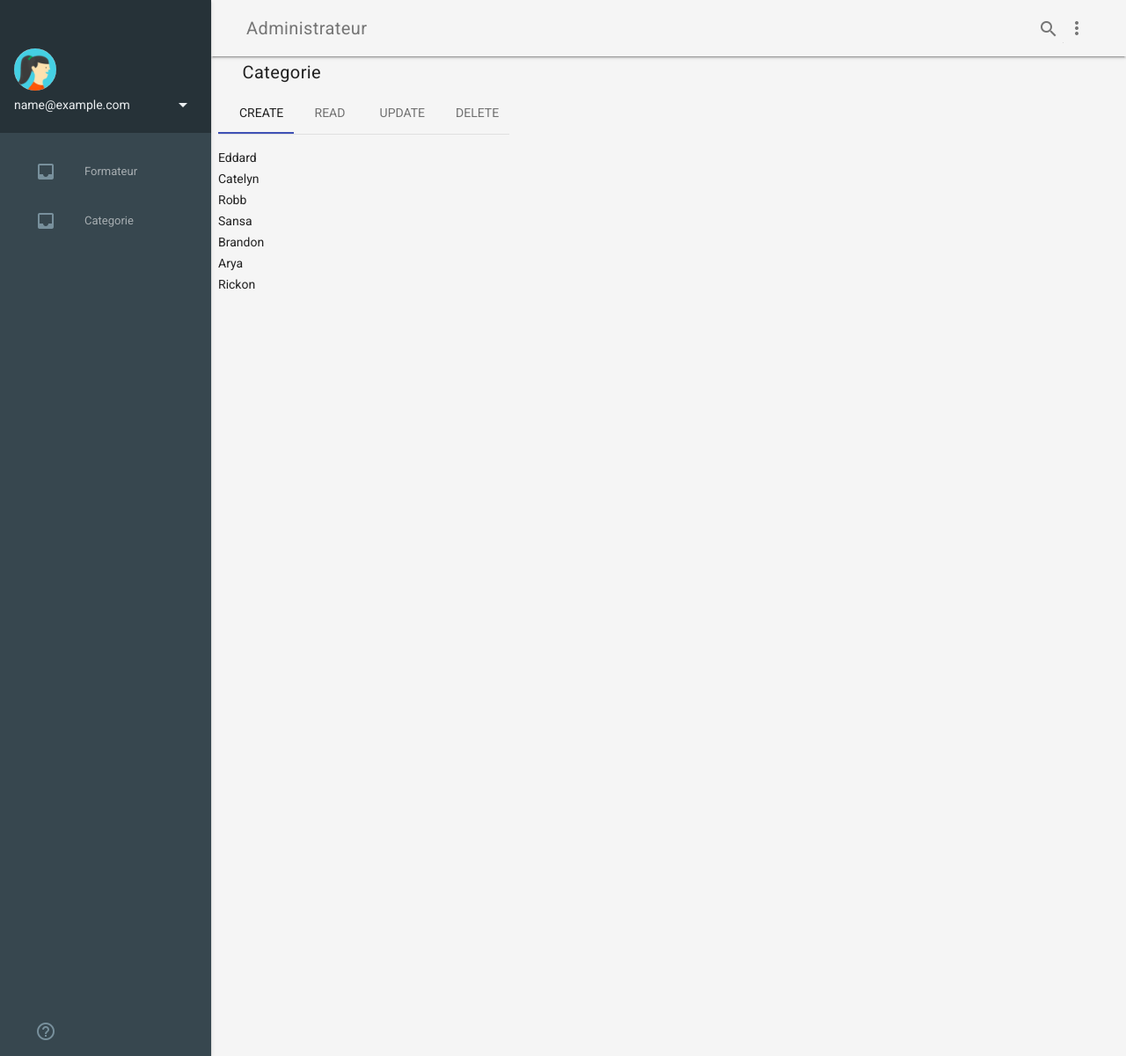
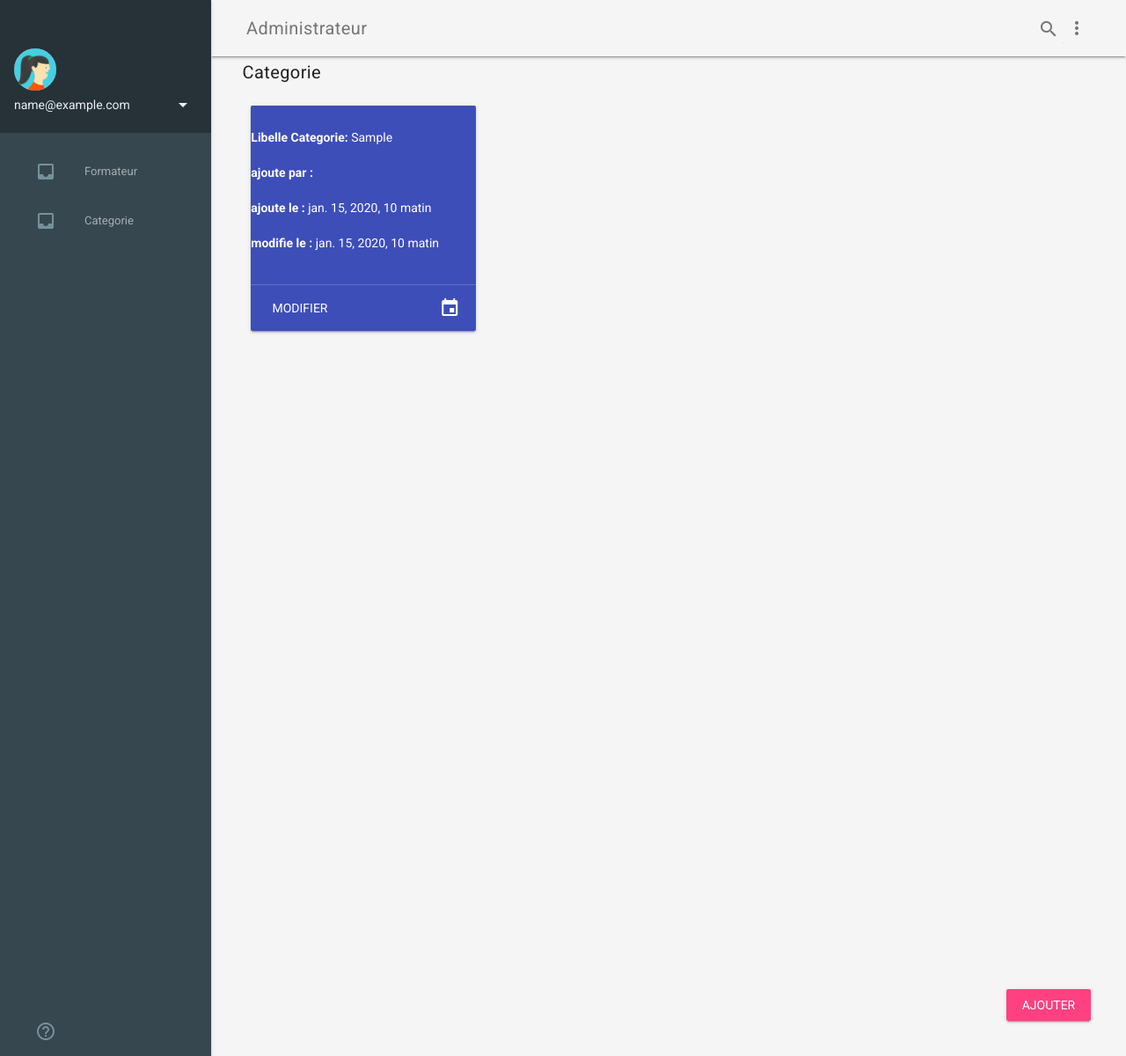
Before and after one commit to chawki27000/tice_project, a Django app: page /gestion/categorie in a window 1280 px wide. Shown: the whole page at 88% size. Run offline with Django 3.2, Linux system fonts and the light colour scheme; a user stored in the database is signed in; tables that the repository leaves empty hold one stand-in row (values such as "Sample post"); parts of the project's set-up code (start-up, migrations or seed data) failed here and were passed over.

Commit message:
fix update bug

```diff
--- a/config/urls.py
+++ b/config/urls.py
@@ -8,8 +8,10 @@ from django.contrib import admin
 from django.views.generic import TemplateView
 from django.views import defaults as default_views
 
+from gestion.views import HomeView
+
 urlpatterns = [
-    url(r'^$', TemplateView.as_view(template_name='pages/home.html'), name="home"),
+    url(r'^$', HomeView.as_view(), name="home"),
     url(r'^about/$', TemplateView.as_view(template_name='pages/about.html'), name="about"),
 
     # Django Admin, use {% url 'admin:index' %}
--- a/gestion/models.py
+++ b/gestion/models.py
@@ -1,6 +1,7 @@
 # -*- coding: utf-8 -*-
 from __future__ import unicode_literals
 
+from django.core.urlresolvers import reverse
 from django.db import models
 from django.conf import settings
 
@@ -55,6 +56,9 @@ class Formateur(models.Model):
 class Categorie(TimeStampedModel):
     lib_categ = models.CharField(max_length=200)
     administrateur = models.ForeignKey('Administrateur')
+
+    def get_absolute_url(self):
+        return reverse('categorie_detail', kwargs={'pk': self.pk})
 
     def __str__(self):
         return self.lib_categ
--- a/gestion/urls.py
+++ b/gestion/urls.py
@@ -5,7 +5,7 @@ from gestion import views
 urlpatterns = [
     url(
         regex=r'^categorie$',
-        view=views.CategrieView.as_view(),
+        view=views.ListeCategorie.as_view(),
         name='dash_categorie'
     ),
 
@@ -51,10 +51,23 @@ urlpatterns = [
 
     url(r'^register/$', views.register, name='register'),
 
-    # tmp
+    # CRUD
     url(
-        regex=r'^read/categorie/$',
-        view=views.ListeCategorie.as_view(),
-        name='read_categ'
+        regex=r'^categorie/new$',
+        view=views.CreateCategorie.as_view(),
+        name='create_categ'
+
+    ),
+
+    url(
+        regex=r'^categorie/edit/(?P<pk>\d+)$',
+        view=views.UpdateCategorie.as_view(),
+        name='update_categ'
+    ),
+
+    url(
+        regex=r'^categorie/del/(?P<pk>\d+)$',
+        view=views.DeleteCategorie.as_view(),
+        name='delete_categ'
     ),
 ]
--- a/gestion/views.py
+++ b/gestion/views.py
@@ -1,12 +1,13 @@
+from django.contrib import messages
 from django.contrib.auth import authenticate, login
-from django.http import HttpResponse
-from django.shortcuts import render
-
 from django.contrib.auth.decorators import login_required
+from django.core.urlresolvers import reverse_lazy
+from django.http import HttpResponse, HttpResponseRedirect
+from django.shortcuts import render, redirect
+from django.views.generic import TemplateView, ListView, CreateView, UpdateView, DeleteView
 
 from gestion.models import Categorie
-from .forms import LoginForm, UserRegistrationForm
-from django.views.generic import TemplateView, ListView
+from .forms import LoginForm, UserRegistrationForm, CategorieForm
 
 
 # CBV TempleteView :
@@ -31,7 +32,7 @@ class FormateurView(TemplateView):
 
 
 class CategrieView(TemplateView):
-    template_name = "gestion/dash_admin_categorie.html"
+    template_name = "gestion/crud/create_categorie.html"
 
 
 class HomeView(TemplateView):
@@ -81,8 +82,40 @@ def register(request):
     return render(request, 'gestion/register.html', {'user_form': user_form})
 
 
-# CBV : tmp
+# CBV : Categorie
 class ListeCategorie(ListView):
     model = Categorie
     context_object_name = "derniers_articles"
     template_name = "gestion/dash_admin_categorie.html"
+
+
+class CreateCategorie(CreateView):
+    model = Categorie
+    template_name = "gestion/categorie_create_form.html"
+    form_class = CategorieForm
+    success_url = reverse_lazy(HomeView)
+
+    def form_valid(self, form):
+        categorie = form.save(commit=False)
+        categorie.administrateur = self.request.user.administrateur
+        return super(CreateCategorie, self).form_valid(form)
+
+
+class UpdateCategorie(UpdateView):
+    model = Categorie
+    template_name = "gestion/categorie_update_form.html"
+    form_class = CategorieForm
+    success_url = reverse_lazy(HomeView)
+
+    def form_valid(self, form):
+        self.object = form.save()
+        messages.success(self.request, "Votre profil a ete mis a jour avec succes.")
+        print '--------------------------------------------------------------------'
+        return redirect('gestion:dash_categorie')
+
+
+class DeleteCategorie(DeleteView):
+    model = Categorie
+    context_object_name = "categorie"
+    template_name = "gestion/categorie_delete.html"
+    success_url = reverse_lazy(HomeView)
--- a/tice_project/templates/gestion/dash_admin_categorie.html
+++ b/tice_project/templates/gestion/dash_admin_categorie.html
@@ -4,29 +4,10 @@
 
     <span class="mdl-layout-title">Categorie</span>
 
-    <div class="mdl-tabs mdl-js-tabs mdl-js-ripple-effect">
-        <div class="mdl-tabs__tab-bar">
-            <a href="#create-panel" class="mdl-tabs__tab is-active">Create</a>
-            <a href="#read-panel" class="mdl-tabs__tab">Read</a>
-            <a href="#update-panel" class="mdl-tabs__tab">Update</a>
-            <a href="#delete-panel" class="mdl-tabs__tab">Delete</a>
-        </div>
+    {% for article in derniers_articles %}
+        <div class="mdl-grid">
+            <div class="mdl-cell mdl-cell--1-col">
 
-        <div class="mdl-tabs__panel is-active" id="create-panel">
-            <ul>
-                <li>Eddard</li>
-                <li>Catelyn</li>
-                <li>Robb</li>
-                <li>Sansa</li>
-                <li>Brandon</li>
-                <li>Arya</li>
-                <li>Rickon</li>
-            </ul>
-        </div>
-        <div class="mdl-tabs__panel" id="read-panel">
-
-
-            {% for article in derniers_articles %}
                 <div class="demo-card-event mdl-card mdl-shadow--2dp">
                     <div class=" mdl-card--expand">
                         <h4>
@@ -38,31 +19,21 @@
 
                     </div>
                     <div class="mdl-card__actions mdl-card--border">
-                        <a class="mdl-button mdl-button--colored mdl-js-button mdl-js-ripple-effect">
+                        <a class="mdl-button mdl-button--colored mdl-js-button mdl-js-ripple-effect"
+                           href="{% url "gestion:update_categ" article.id %}">
                             Modifier
                         </a>
                         <div class="mdl-layout-spacer"></div>
                         <i class="material-icons">event</i>
                     </div>
                 </div>
-                <br/>
-            {% endfor %}
-
+            </div>
 
         </div>
-        <div class="mdl-tabs__panel" id="update-panel">
-            <ul>
-                <li>Viserys</li>
-                <li>Daenerys</li>
-            </ul>
-        </div>
 
-        <div class="mdl-tabs__panel" id="delete-panel">
-            <ul>
-                <li>Viserys</li>
-                <li>Daenerys</li>
-            </ul>
-        </div>
-    </div>
+    {% endfor %}
+
+    <a href="{% url "gestion:create_categ" %}" target="_blank" id="view-source"
+       class="mdl-button mdl-js-button mdl-button--raised mdl-js-ripple-effect mdl-color--accent mdl-color-text--accent-contrast">Ajouter</a>
 
 {% endblock %}
--- a/tice_project/templates/gestion/register.html
+++ b/tice_project/templates/gestion/register.html
@@ -4,8 +4,8 @@
     <h3>Création de compte</h3>
     <div class="row">
     <form action="." method="post">
+        {% csrf_token %}
         {{ user_form.as_p }}
-        {% csrf_token %}
         <button class="btn waves-effect waves-light" type="submit">Creer un compte
     <i class="material-icons right">send</i>
   </button>
```
Also changed, not shown: gestion/forms.py (+7 -0 lines), tice_project/templates/gestion/categorie_create_form.html (added, +14 -0 lines), tice_project/templates/gestion/categorie_delete.html (added, +9 -0 lines), tice_project/templates/gestion/categorie_update_form.html (added, +14 -0 lines), tice_project/static/css/styles1.css (line endings or trailing spaces).
